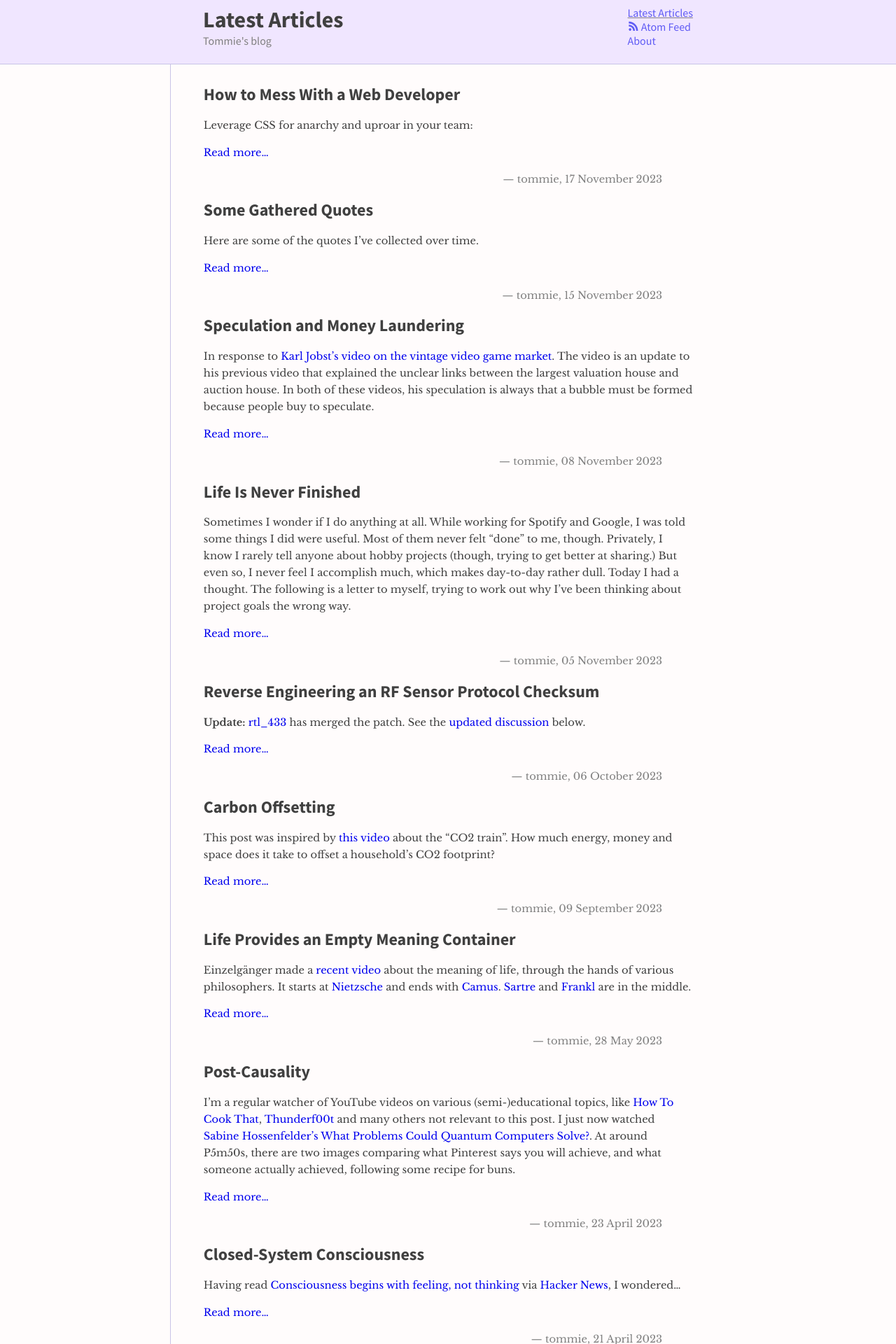
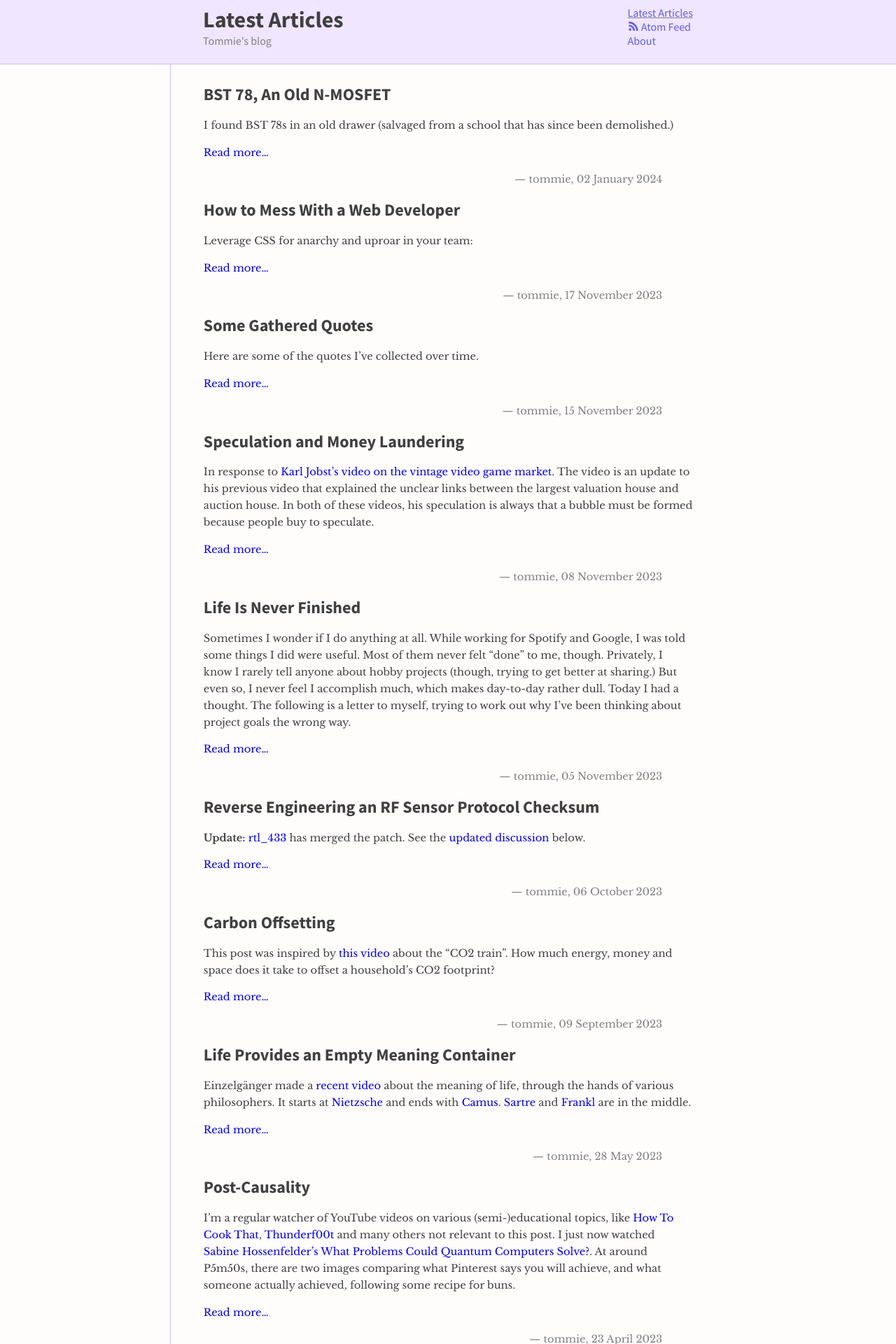
Before and after one commit to tommie/tommie.github.io, a Jekyll site: the page built from index.md, in a window 1280 px wide. Shown: the top 1920 px of the page at 70% size. Built offline with Jekyll 4.4.1, drawn with Linux system fonts in a browser that asks for light colours; some of the changed lines change nothing that is shown.

Commit message:
Adds _posts/2024-01-02-bst78-mosfet.

```diff
--- /dev/null
+++ b/_posts/2024-01-02-bst78-mosfet.md
@@ -0,0 +1,41 @@
+---
+title: BST 78, An Old N-MOSFET
+category: [electronics, datasheet]
+---
+
+I found BST 78s in an old drawer (salvaged from a school that has since been demolished.)
+
+Searching on the web gave pretty much [web-bcs](https://www.web-bcs.com/transistor/tmfet/ba/BST78.php) as the only information.
+It has a link to an image file of the datasheet.
+
+Here it is transcribed and translated from German, for anyone searching for the same thing:
+
+## Silicon N-Channel Vertical D-MOS Field-Effect Transistor
+
+![BST 78 Outline](/assets/2024-01-02-bst78-outline.png){:.small.float-right}
+![BST 78 Symbol](/assets/2024-01-02-bst78-symbol.png){:.float-right.clear-both}
+
+Package: JEDEC TO-126
+
+The flange is electrically connected to Drain.
+
+### Absolute Maximum Ratings
+
+| Aspect                                                        | Symbol            | Min | Typ  | Max   |    |
+| ------------------------------------------------------------- | ----------------- | --- | ---- | ----- | -- |
+| Drain-Source Voltage                                          | U<sub>DS</sub>    |     |      | 450   | V  |
+| Drain-Source Voltage<br>@ t<sub>P</sub> < 50 µs, non-periodic | U<sub>DS(P)</sub> |     |      | 525   | V  |
+| Gate-Source Voltage<br>@ I<sub>D</sub> = 0                    | U<sub>GS(0)</sub> |     |      |  20   | V  |
+| Drain Current                                                 | I<sub>D</sub>     |     | 0.75 |   1.5 | A  |
+| Power Dissipation                                             | P<sub>D</sub>     |     |      |  15   | W  |
+| Junction Temperature                                          | T<sub>J</sub>     |     |      | 150   | °C |
+| Storage Temperature                                           | T<sub>STG</sub>   | -65 |      | 150   | °C |
+
+### Characteristics
+
+| Aspect                                                                                | Symbol             | Typ |     |
+| ------------------------------------------------------------------------------------- | ------------------ | --- | --- |
+| On-Resistance<br>@ U<sub>GS</sub> = 10 V, I<sub>D</sub> = 500 mA                      | R<sub>DS(on)</sub> |  15 | Ω   |
+| Forward Transconductance<br>@ U<sub>DS</sub> = 20 V, I<sub>D</sub> = 250 mA, f = 1kHz | g<sub>21s</sub>    | 400 | mS  |
+| Thermal Resistance, Junction-Package                                                  | θ<sub>JP</sub>     |   5 | K/W |
+| Thermal Resistance, Junction-Ambient                                                  | θ<sub>JA</sub>     | 100 | K/W |
--- a/style/base.css
+++ b/style/base.css
@@ -117,6 +117,18 @@ img.center {
     display: block;
     margin-left: auto;
     margin-right: auto;
+}
+
+.float-left {
+    float: left;
+}
+
+.float-right {
+    float: right;
+}
+
+.clear-both {
+    clear: both;
 }
 
 :not(.highlight) > code {
```
Also changed, not shown: assets/2024-01-02-bst78-outline.png (added), assets/2024-01-02-bst78-symbol.png (added).
